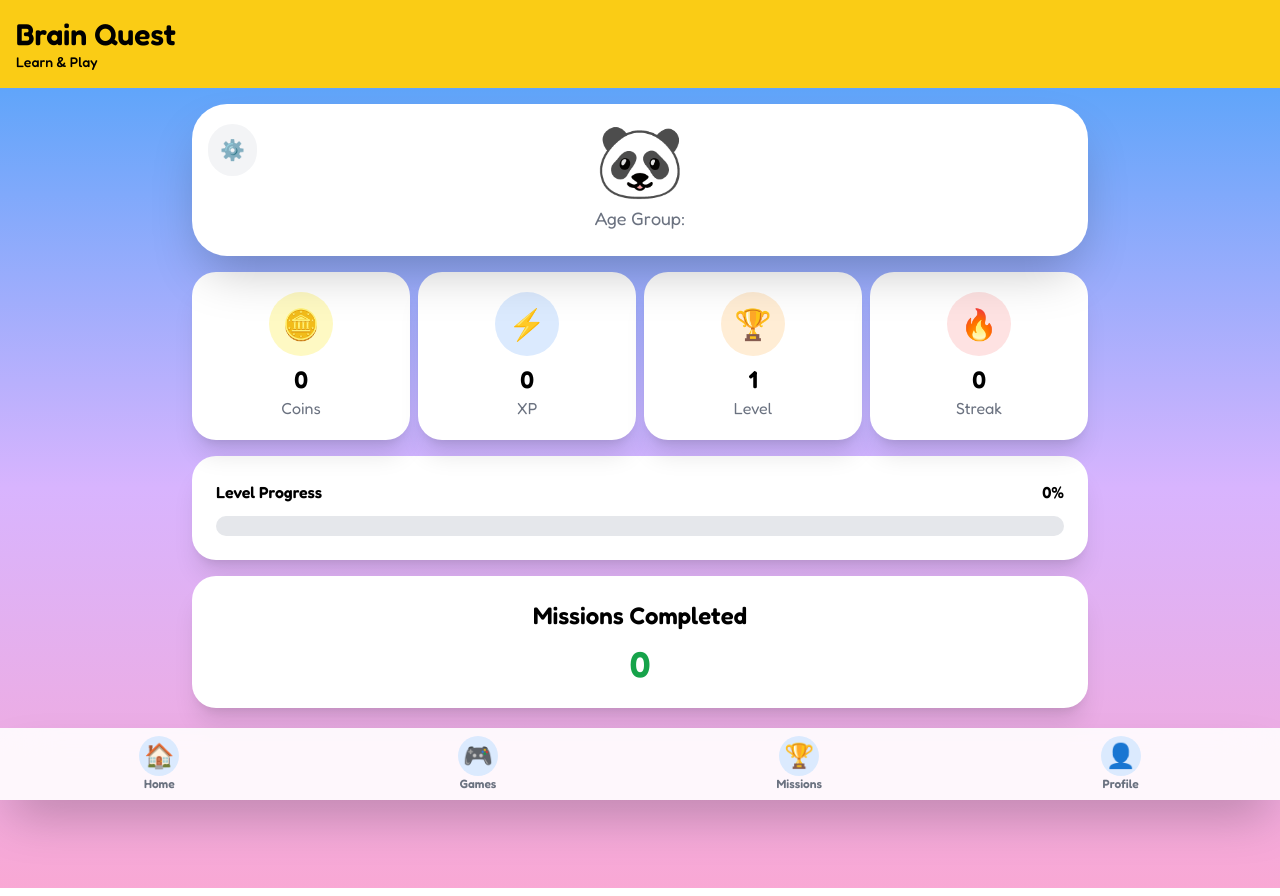
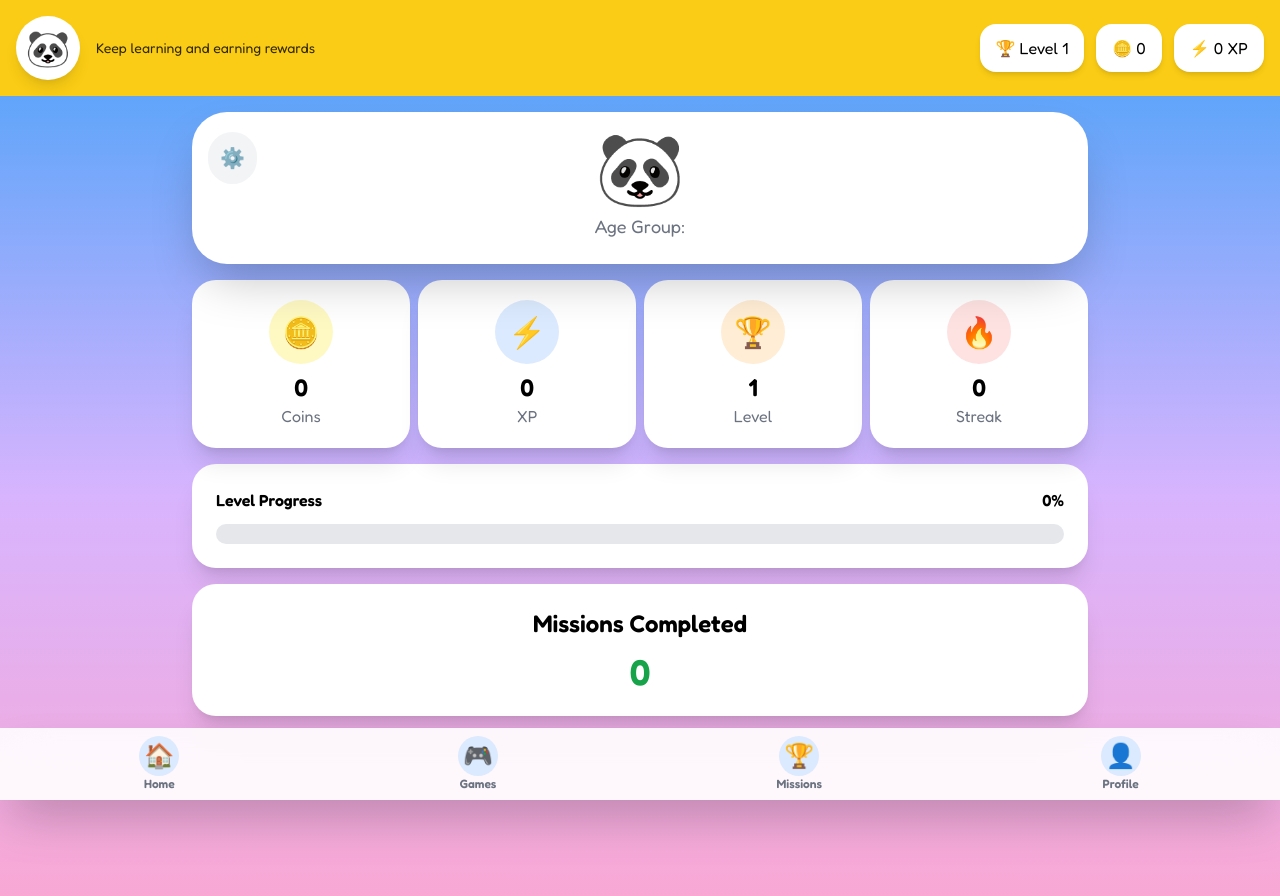
Before and after one commit to Yash-Roy05/Brain-Quest, a React (Create React App) app: page /profile in a window 1280 px wide. Built offline with nearby package versions, Linux system fonts and the light colour scheme.

Commit message:
header change

```diff
--- a/src/components/Header.tsx
+++ b/src/components/Header.tsx
@@ -5,38 +5,35 @@ export default function Header() {
 
   return (
     <header className="bg-yellow-400 shadow-lg px-8 py-3 md:px-4 md:py-4 flex flex-col md:flex-row justify-between items-center gap-4 ">
-      {/* Logo */}
-      <div>
-        <h1 className="text-2xl md:text-3xl font-bold">Brain Quest</h1>
-
-        <p className="text-sm font-medium">Learn & Play </p>
-      </div>
-
-      {/* User Section */}
-      {user.name && (
-        <div className="flex items-center justify-center gap-2 md:gap-4 overflow-x-auto w-full md:w-auto pb-1">
-          {/* Avatar + Name */}
-          <div className="bg-white w-28 h-16 rounded-2xl shadow flex items-center justify-center font-semibold">
-            <div className="text-3xl">{user.avatar}</div>
-
-            <div>
-              <p className="font-bold">{user.name}</p>
-
-              <p className="text-sm text-gray-500">Level {user.level}</p>
-            </div>
+      <div className="flex flex-col md:flex-row items-center justify-between gap-4 w-full">
+        <div className="flex items-center gap-4">
+          <div className="w-16 h-16 rounded-full bg-white flex items-center justify-center text-4xl shadow-lg">
+            {user.avatar}
           </div>
 
-          {/* Coins */}
-          <div className="bg-white min-w-[110px] h-16 rounded-2xl shadow flex items-center justify-center text-lg font-semibold">
+          <div>
+            <h2 className="text-xl md:text-2xl font-bold">{user.name}</h2>
+
+            <p className="text-sm opacity-80">
+              Keep learning and earning rewards
+            </p>
+          </div>
+        </div>
+
+        <div className="flex gap-3 flex-wrap justify-center">
+          <div className="bg-white px-4 py-3 rounded-2xl shadow-md">
+            🏆 Level {user.level}
+          </div>
+
+          <div className="bg-white px-4 py-3 rounded-2xl shadow-md">
             🪙 {user.coins}
           </div>
 
-          {/* XP */}
-          <div className="bg-white min-w-[110px] h-16 rounded-2xl shadow flex items-center justify-center text-lg font-semibold">
+          <div className="bg-white px-4 py-3 rounded-2xl shadow-md">
             ⚡ {user.xp} XP
           </div>
         </div>
-      )}
+      </div>
     </header>
   );
 }
--- a/src/pages/CreateProfile.tsx
+++ b/src/pages/CreateProfile.tsx
@@ -165,6 +165,13 @@ export default function Profile() {
               {showPin ? <EyeOff size={20} /> : <Eye size={20} />}
             </button>
           </div>
+          <p
+            className={`text-red-500 text-sm text-left min-h-[20px] mb-2 ${
+              pinError ? "opacity-100" : "opacity-0"
+            }`}
+          >
+            Please enter 4 digit Parent PIN
+          </p>
 
           {/* 🧍 Avatar Selection */}
           <div className="mb-8">
```
